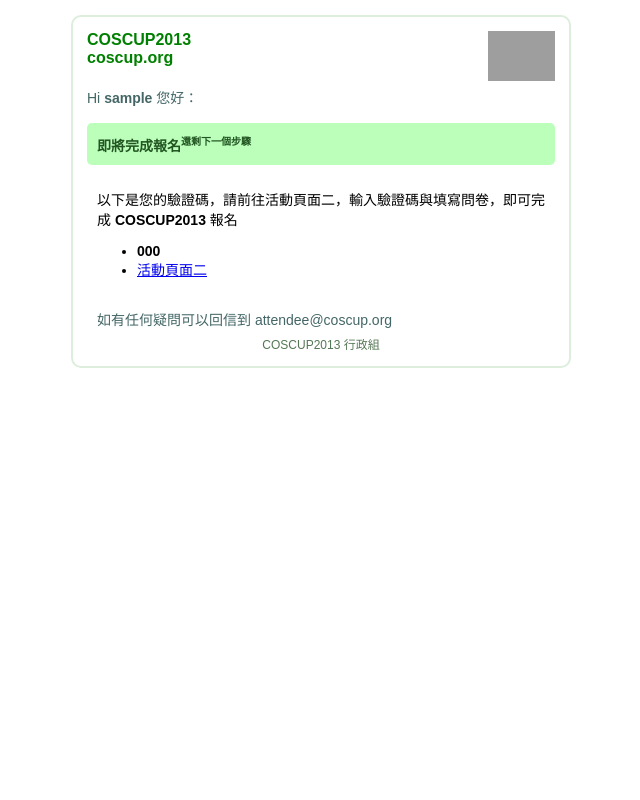
After one commit to toomore/COSCUP2013Secretary-Toolkit, a Flask app: template templates/coscup_register.htm in a window 1280 px wide. The commit adds this page. Shown: the whole page, without its empty margins (319-959 px from the left). Run offline with Flask 2, Linux system fonts and the light colour scheme; the template is opened without the code that fills it: most values are stand-ins (such as "Sample title", 1, 10 or a date in 2020); grey boxes are pictures that could not be loaded.

Commit message:
Add SQS for register.

```diff
--- a/app.py
+++ b/app.py
@@ -19,6 +19,7 @@
 from setting import STAFF_CNO
 from setting import STAFF_SMS
 from setting import QUEUE_NAME_SENDFIRST
+from setting import QUEUE_NAME_LIST
 from sms import SMS
 from util import read_csv
 import t
@@ -160,6 +161,24 @@
     else:
         return make_response(render_template('t_sendallfirst.htm', title=title, send_all_first=1))
 
+@app.route("/send_register", methods=['POST', 'GET'])
+@login_required
+def send_register():
+    title = u'Send attendee register'
+    if request.method == "POST":
+        f = request.files.get('file')
+        if f and allowed_file(f.filename):
+            sendby = request.form.get('sendby')
+            if sendby:
+                sqs.add(sendby, read_csv(f))
+                flash(u'丟到 AWS SQS {0}'.format(sendby))
+            else:
+                flash(u'錯誤選擇！')
+
+        return redirect(url_for('send_register'))
+    else:
+        return make_response(render_template('t_sendregister.htm', title=title, qlist=QUEUE_NAME_LIST ,send_register=1))
+
 @app.route("/send_weekly", methods=['POST', 'GET'])
 @login_required
 def send_weekly():
--- a/sqs.py
+++ b/sqs.py
@@ -68,6 +68,11 @@
     r = keepgoing(setting.QUEUE_NAME_SENDFIRST, t.send_first)
     print r
 
+def sqs_send_register():
+    t.template = t.env.get_template('./coscup_register.htm')
+    r = keepgoing(setting.QUEUE_NAME_REGISTER, t.send_register)
+    print r
+
 if __name__ == '__main__':
     #print clear(setting.QUEUE_NAME_SENDFIRST)
     #add(setting.QUEUE_NAME, [str(datetime.now()), str(datetime.now())])
--- /dev/null
+++ b/templates/coscup_register.htm
@@ -0,0 +1,51 @@
+<!DOCTYPE HTML PUBLIC "-//W3C//DTD HTML 4.01 Transitional//EN">
+<html>
+<head>
+<meta charset="utf-8">
+<title></title>
+<style>
+body,table{
+    font-size: 14px;
+}
+sup {
+    font-size:10px;
+}
+</style>
+</head>
+<body>
+    <table align="center" width="500" cellpadding="2" cellspacing="2" style="border:2px #ded solid;border-radius:10px;padding:10px;font-family:Arial;background-color:#fff;margin-top:15px;">
+        <tr>
+            <td style="color:green;font-family:Arial;font-weight:bold;"><a href="http://coscup.org/"><img src="http://coscup.org/2012-theme/assets/coscup.png" height="50px" align="right" alt="圖片 COSCUP Logo"></a>
+                <p style="font-size:16px;">COSCUP2013<br>
+                <a href="http://coscup.org/" style="color:green;text-decoration:none;">coscup.org</p>
+            </td>
+        </tr>
+        <tr>
+            <td style="color:#466;text-align:justify;">
+                <p>Hi <b>{{nickname}}</b> 您好：</p>
+                <p style="margin-left:10px;"></p>
+            </td>
+        </tr>
+        <tr>
+            <td>
+                <div style="padding:10px;margin-top:10px;background-color:#bfb;border-radius:5px;color:#252;font-weight:bold;">即將完成報名<sup>還剩下一個步驟</sup></div>
+                <div style="text-align:justify;padding:10px;">
+                    <p>以下是您的驗證碼，請前往活動頁面二，輸入驗證碼與填寫問卷，即可完成 <b>COSCUP2013</b> 報名</p>
+                    <ul>
+                        <li><b>{{code}}</b>
+                        <li><a href="http://registrano.com/events/7fee1b" target="_blank">活動頁面二</a></li>
+                    </ul>
+                </div>
+            </td>
+        </tr>
+        <tr>
+            <td style="color:#466;text-align:justify;">
+                <p style="margin-left:10px;">如有任何疑問可以回信到 attendee@coscup.org</p>
+            </td>
+        </tr>
+        <tr>
+            <td style="color:#575;text-align:center;font-size:12px;">COSCUP2013 行政組</td>
+        </tr>
+    </table>
+</body>
+</html>
```
Also changed, not shown: t.py (+19 -1 lines), templates/base.htm (+7 -0 lines), templates/t_sendregister.htm (added, +22 -0 lines), 1 other file.
